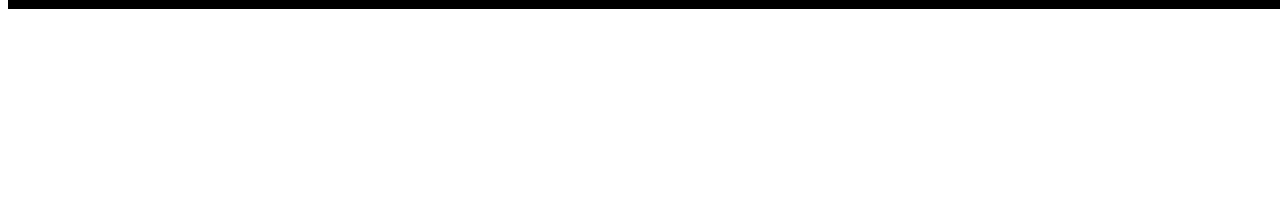
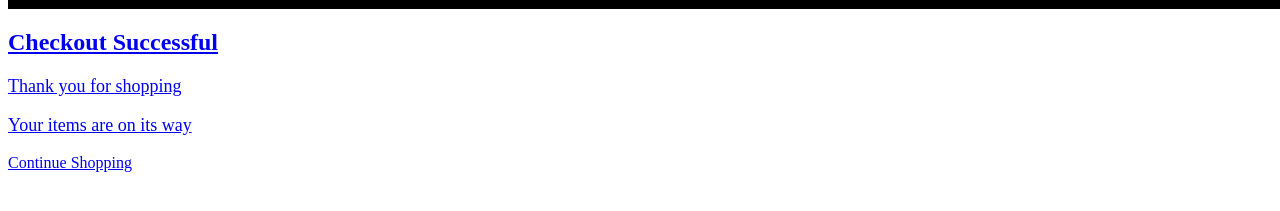
Before and after one commit to siljemogster/js1-ca, a plain HTML site: page payment.html in a window 1280 px wide. Shown: the part 85-296 px from the top of the page. Drawn offline with Linux system fonts and the light colour scheme.

Commit message:
Update payment.html

```diff
--- a/payment.html
+++ b/payment.html
@@ -24,3 +24,14 @@
           </ul>
       </nav>
   </header>
+  <main>
+    <section>
+        <h1>Checkout Successful</h1>
+        <p>Thank you for shopping</p>
+        <p>Your items are on its way</p>
+    </section>
+    <section>
+            <a href="movies.html" class="shoppingbutton">Continue Shopping</a>
+    </section>
+
+  </main>
```
